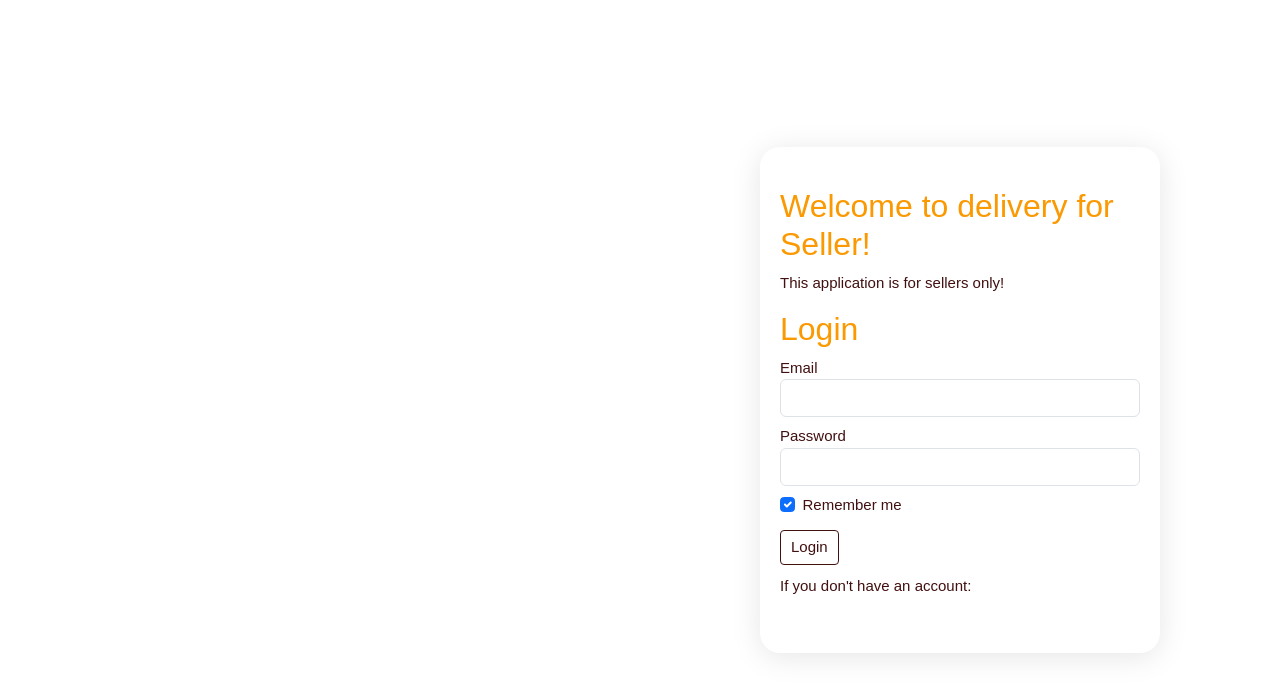
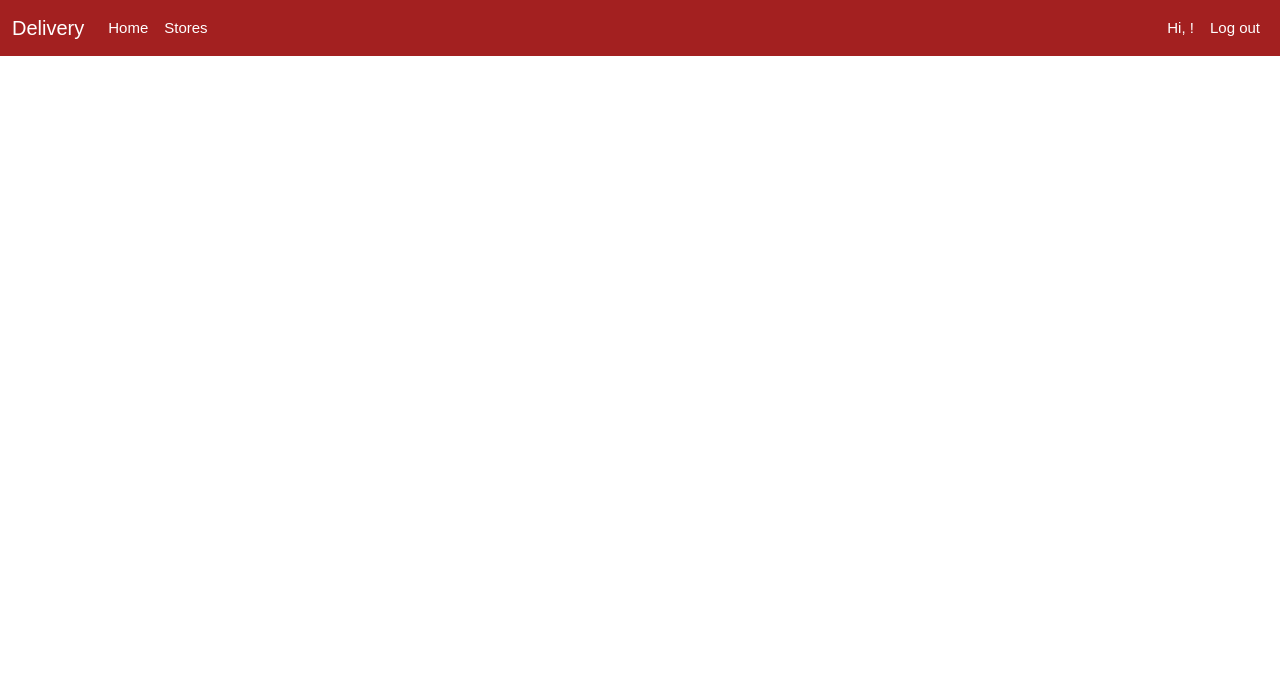
Before and after one commit to mgribeiro92/seller_vue, a Vue app: page /stores/1/products in a window 1280 px wide. Before the commit this address led to /sign_in. Shown: the top 696 px of the page. Built offline with nearby package versions, Linux system fonts and the light colour scheme; a web font is replaced by a local one.

Commit message:
Criando o authManager para somente uma instancia do auth ser criada

```diff
--- a/src/auth.ts
+++ b/src/auth.ts
@@ -105,9 +105,12 @@
 			})
 		const data_refresh = await response.json()
 		if(data_refresh.token) {
-			console.log('ta passando aqui', data_refresh)
-			console.log(sessionStorage.getItem('token'))
-			this.storage.store('token', data_refresh.token)
+			console.log(data_refresh.token)
+			if (localStorage.getItem('token')) {
+				localStorage.setItem('token', data_refresh.token)
+			} else {
+				sessionStorage.setItem('token', data_refresh.token)
+			}
 		} else {
 			setTimeout(() => {
 				event.emit("token_invalid", {
--- /dev/null
+++ b/src/authManager.ts
@@ -0,0 +1,18 @@
+import { Auth } from './auth';
+
+let authInstance: Auth
+
+function initializeAuth(persistent: boolean) {
+  if (!authInstance) {
+    authInstance = new Auth(persistent);
+  }
+}
+
+function getAuthInstance() {
+  if (authInstance) {
+    return authInstance
+  }
+
+}
+
+export { initializeAuth, getAuthInstance }
--- a/src/components/Home.vue
+++ b/src/components/Home.vue
@@ -4,20 +4,20 @@
 import { ref, onMounted } from 'vue'
 import Message from '../components/Message.vue'
 import event from '@/event'
+import { getAuthInstance } from '@/authManager';
 
-const auth = new Auth()
+const auth = getAuthInstance()
 const currentUser = ref(auth.currentUser())
 const isLoggedIn = auth.isLoggedIn()
 
+console.log(auth)
 const msg = ref('')
 const alert = ref('')
 
 onMounted(() => {
 	event.on("sign_in", (dados: any) => {
-		console.log(dados)
 		msg.value = dados.msg
 		alert.value = dados.alert
-		console.log('log dos dados recebidos')
 	})
 })
 
--- a/src/components/SignIn.vue
+++ b/src/components/SignIn.vue
@@ -5,8 +5,8 @@
 import { onMounted, ref } from 'vue';
 import { Auth } from '@/auth'
 import event from '@/event'
+import { initializeAuth, getAuthInstance } from '@/authManager';
 
-const auth = new Auth()
 const router = useRouter()
 const email = defineModel<string>('email')
 const password =  defineModel<string>('password')
@@ -18,15 +18,15 @@
 
 onMounted(() => {
 	event.on("token_invalid", (dados: any) => {
-		console.log(dados)
 		msg.value = dados.msg
 		alert.value = dados.alert
-		console.log('log dos dados recebidos')
 	})
 })
 
 function onSubmit() {
-	let auth = new Auth(remember.value)
+	initializeAuth(remember.value)
+	console.log(remember.value)
+	const auth = getAuthInstance()
   awaiting.value = true
   auth.signIn(email.value || '', password.value || '', () => {
 		awaiting.value = false
@@ -89,7 +89,7 @@
 		align-items: center;
 		justify-content: right;
 		height: 100vh;
-		/* background-image: url('../assets/background-seller.png');   */
+		background-image: url('../assets/background-seller.png');
     background-size: cover
 	}
 
--- a/src/router/index.ts
+++ b/src/router/index.ts
@@ -6,8 +6,8 @@
 import { ref } from 'vue'
 import { Auth } from '@/auth'
 
-const auth = new Auth()
-const isLoggedIn = auth.isLoggedIn()
+// const auth = new Auth()
+// const isLoggedIn = auth.isLoggedIn()
 
 const router = createRouter({
   history: createWebHistory(import.meta.env.BASE_URL),
```
